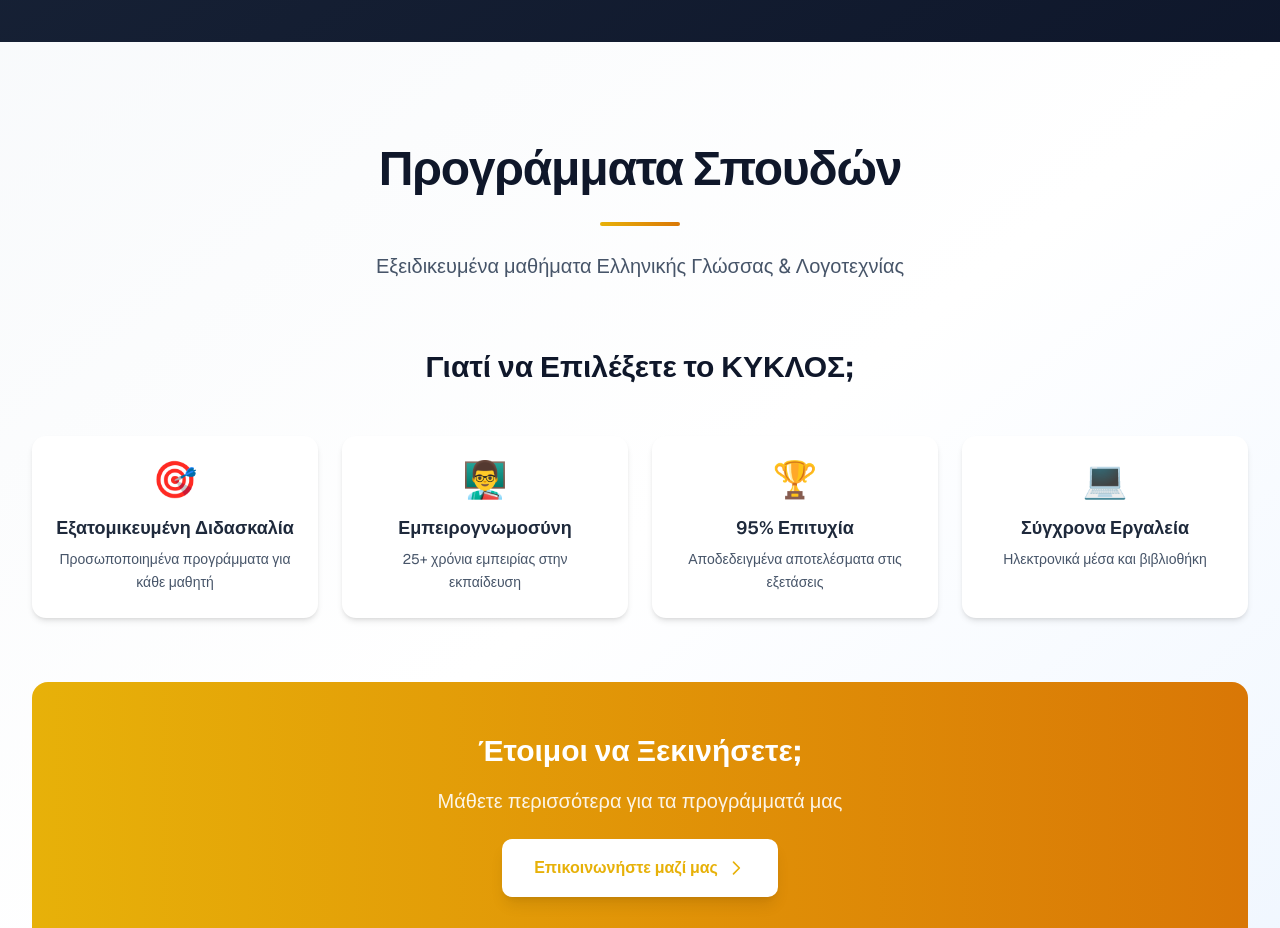
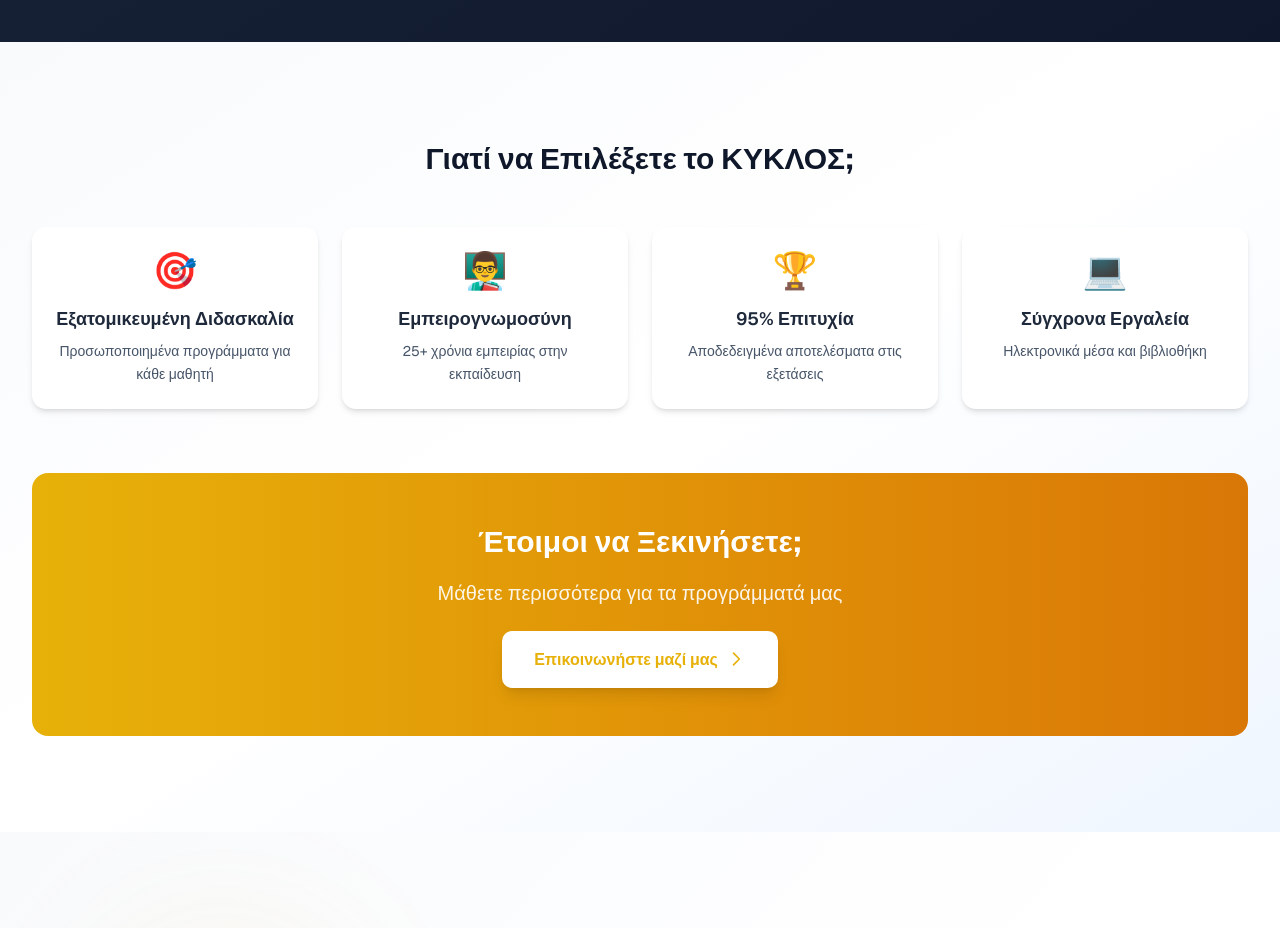
Before and after one commit to konstantinos193/Kyklos-Frontend, a Next.js app: page / in a window 1280 px wide. Shown: the part 2460-3388 px from the top of the page. Built offline with nearby package versions, Linux system fonts and the light colour scheme.

Commit message:
feat: remove programs header section

```diff
--- a/components/programs/programs-section.tsx
+++ b/components/programs/programs-section.tsx
@@ -1,6 +1,5 @@
 "use client";
 
-import { ProgramsHeader } from "./programs-header";
 import { ProgramsFeatures } from "./programs-features";
 import { programsData } from "./data";
 
@@ -8,11 +7,6 @@ export function ProgramsSection() {
   return (
     <section id="programs" className="py-16 sm:py-20 lg:py-24 bg-gradient-to-br from-slate-50 via-white to-blue-50">
       <div className="container mx-auto px-4 sm:px-6 lg:px-8">
-        {/* Header */}
-        <ProgramsHeader
-          title={programsData.title}
-          subtitle={programsData.subtitle}
-        />
 
 
         {/* Features */}
```
